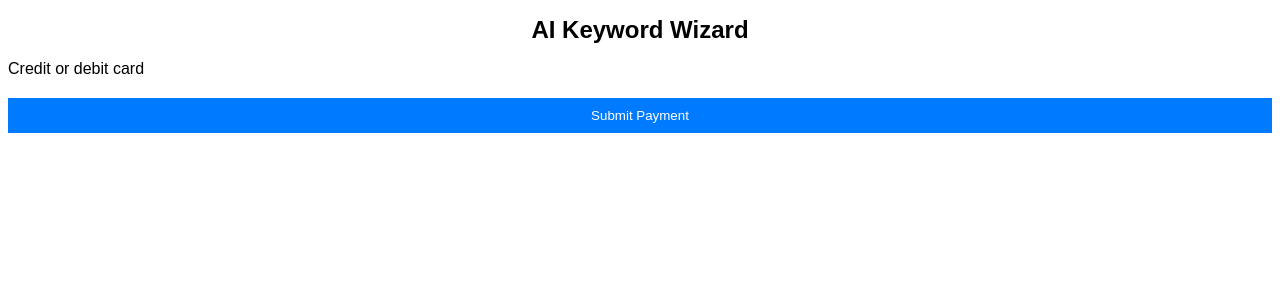
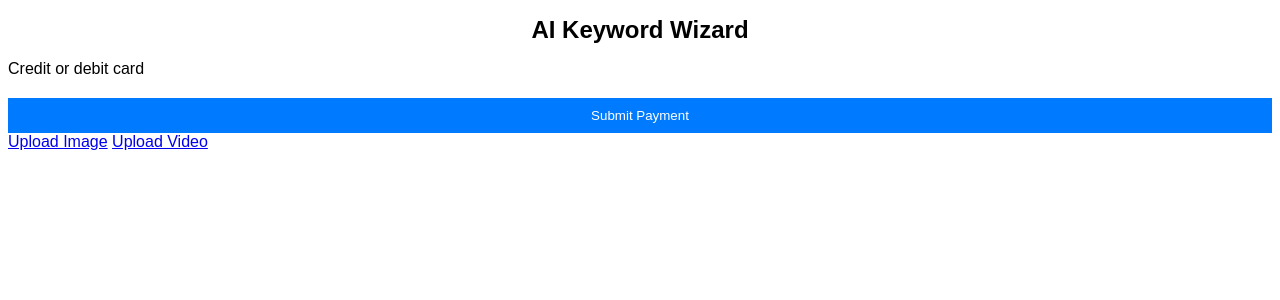
Before and after one commit to justinjonathan15/video-image-processor, a Flask app: page / in a window 1280 px wide. Shown: the top 300 px of the page. Run offline with Flask 2, Linux system fonts and the light colour scheme; some libraries are stand-ins or nearby versions.

Commit message:
Update index.html

```diff
--- a/templates/index.html
+++ b/templates/index.html
@@ -21,6 +21,8 @@
         </div>
         <button>Submit Payment</button>
     </form>
+    <a href="{{ url_for('upload_image') }}">Upload Image</a>
+    <a href="{{ url_for('upload_video') }}">Upload Video</a>
     <script src="https://js.stripe.com/v3/"></script>
     <script>
         var stripe = Stripe('{{ stripe_publishable_key }}');
```
